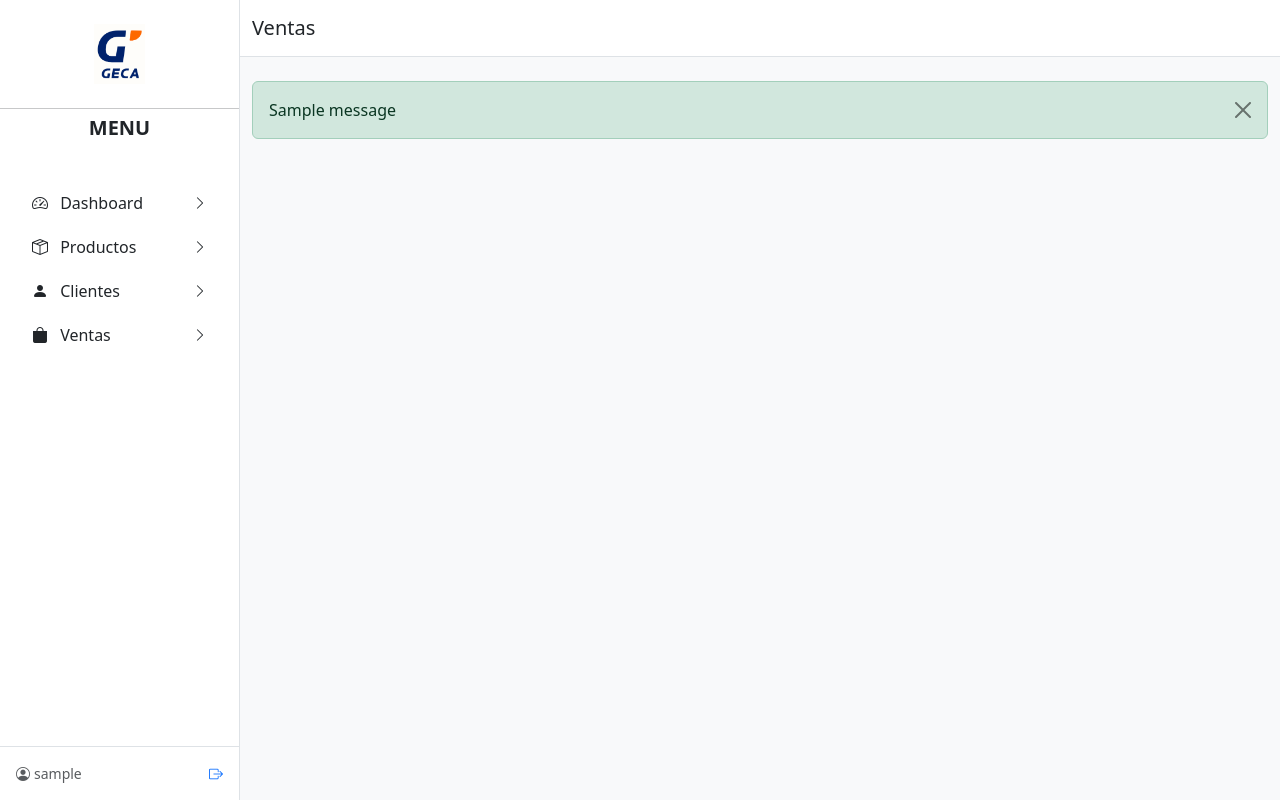
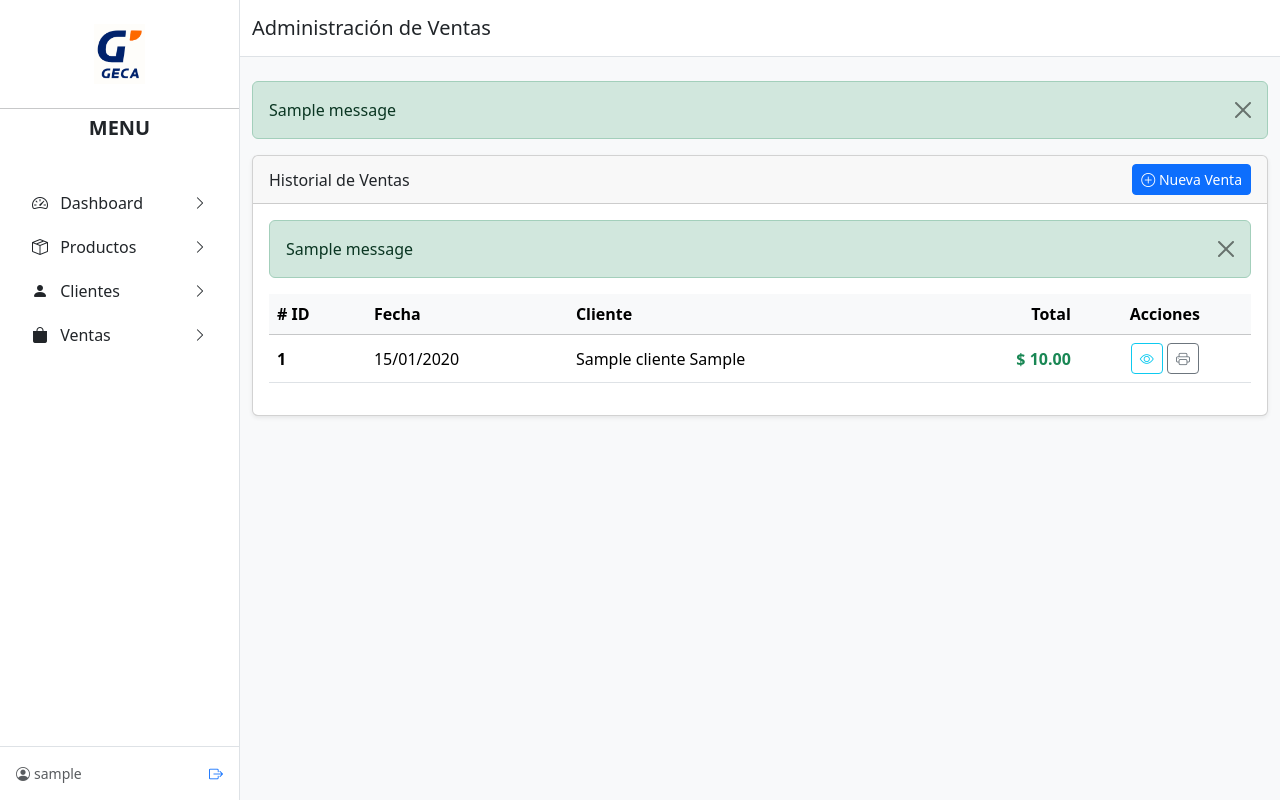
Before and after one commit to Jasser-Romero/Ferreteria-GECA, a Django app: page /ventas/ in a window 1280 px wide. Run offline with Django 4.2, Linux system fonts and the light colour scheme; a user stored in the database is signed in; tables that the repository leaves empty hold one stand-in row (values such as "Sample post"); one stand-in notice (Sample message) is shown.

Commit message:
feat: Logica para el modulo de Ventas y Detalle

```diff
--- a/ferreteria_GECA/settings.py
+++ b/ferreteria_GECA/settings.py
@@ -44,6 +44,7 @@
     'django.contrib.sessions',
     'django.contrib.messages',
     'django.contrib.staticfiles',
+    'django.contrib.humanize',
     'ventas'
 ]
 
--- a/ventas/models.py
+++ b/ventas/models.py
@@ -19,6 +19,9 @@
     PrimerApellido=models.CharField(max_length=50)
     SegundoApellido=models.CharField(max_length=50)
     Activo=models.BooleanField(default=True)
+
+    def __str__(self):
+        return f"{self.PrimerNombre} {self.PrimerApellido}".strip()
 
 class Marca(models.Model):
     Id_Marca=models.AutoField(primary_key=True)
@@ -52,6 +55,9 @@
         constraints = [
             CheckConstraint(check=Q(Existencia__gte=0), name='producto_existencia_ge_0'),
         ]
+
+    def __str__(self):
+        return self.NombreProducto
 
 class Venta(models.Model):
     Id_Venta=models.AutoField(primary_key=True)
--- a/ventas/templates/layout.html
+++ b/ventas/templates/layout.html
@@ -59,7 +59,6 @@
                             <i class="bi bi-chevron-right small"></i>
                         </a>
 
-                        <!-- SUBMENÚ -->
                         <ul class="submenu list-unstyled mt-1">
 
                             <li class="nav-item mb-1">
@@ -91,17 +90,36 @@
                         </a>
                     </li>
 
-                    <li class="nav-item mb-1">
+                    <li class="nav-item mb-1 dropdown">
             <a class="nav-link d-flex align-items-center justify-content-between text-dark"
-                            href="{% url 'ventas_lista' %}">
+                href="#">
                 <span>
                     <i class="bi bi-bag-fill me-2"></i>
                     Ventas
                 </span>
                 <i class="bi bi-chevron-right small"></i>
             </a>
+
+            <ul class="submenu list-unstyled mt-1">
+
+                <li class="nav-item mb-1">
+                    <a class="nav-link text-dark ps-3 d-flex align-items-center"
+                        href="{% url 'ventas_registrar' %}">
+                        <i class="bi bi-plus-circle me-2"></i>
+                        Registrar Venta
+                    </a>
                 </li>
 
+                <li class="nav-item mb-1">
+                    <a class="nav-link text-dark ps-3 d-flex align-items-center"
+                        href="{% url 'ventas_lista' %}">
+                        <i class="bi bi-list-ul me-2"></i>
+                        Listar Ventas
+                    </a>
+                </li>
+
+            </ul>
+        </li>
                 </ul>
             </nav>
 
--- a/ventas/templates/ventas.html
+++ b/ventas/templates/ventas.html
@@ -1,6 +1,81 @@
 {% extends 'layout.html' %}
-{% block title %}Login{% endblock %}
-{% block page_title %}Ventas{% endblock %}
+{% load humanize %} {# Necesario para formatear moneda #}
+
+{% block title %}Listado de Ventas{% endblock %}
+{% block page_title %}Administración de Ventas{% endblock %}
+
 {% block content %}
+<div class="card shadow-sm">
+  <div class="card-header d-flex justify-content-between align-items-center">
+    <span>Historial de Ventas</span>
+    <a href="{% url 'ventas_registrar' %}" class="btn btn-sm btn-primary">
+      <i class="bi bi-plus-circle"></i> Nueva Venta
+    </a>
+  </div>
 
+  <div class="card-body">
+    {% if messages %}
+      {% for message in messages %}
+        <div class="alert alert-{{ message.tags }} alert-dismissible fade show" role="alert">
+          {{ message }}
+          <button type="button" class="btn-close" data-bs-dismiss="alert" aria-label="Close"></button>
+        </div>
+      {% endfor %}
+    {% endif %}
+
+    <div class="table-responsive">
+      <table class="table table-hover align-middle">
+        <thead class="table-light">
+          <tr>
+            <th scope="col"># ID</th>
+            <th scope="col">Fecha</th> <th scope="col">Cliente</th>
+            <th scope="col" class="text-end">Total</th>
+            <th scope="col" class="text-center">Acciones</th>
+          </tr>
+        </thead>
+        <tbody>
+          {% for venta in ventas %}
+          <tr>
+            <td><strong>{{ venta.Id_Venta }}</strong></td>
+
+            <td>
+                {% if venta.Fecha_Venta %}
+                    {{ venta.Fecha_Venta|date:"d/m/Y" }}
+                {% else %}
+                    <span>--/--/--</span>
+                {% endif %}
+            </td>
+
+            <td>
+              {{ venta.Cliente.PrimerNombre }} {{ venta.Cliente.PrimerApellido }}
+            </td>
+
+            <td class="text-end fw-bold text-success">
+              {# Usa intcomma si tienes django.contrib.humanize, sino solo formatealo #}
+              $ {{ venta.total_calculado|floatformat:2 }}
+            </td>
+
+            <td class="text-center">
+                <a href="{% url 'ventas_detalle' venta.Id_Venta %}" class="btn btn-sm btn-outline-info" title="Ver Detalles">
+                    <i class="bi bi-eye"></i>
+                </a>
+
+                <button type="button" class="btn btn-sm btn-outline-secondary" title="Imprimir Ticket">
+                    <i class="bi bi-printer"></i>
+                </button>
+            </td>
+          </tr>
+          {% empty %}
+          <tr>
+            <td colspan="5" class="text-center py-4 text-muted">
+              <i class="bi bi-inbox fs-1 d-block mb-2"></i>
+              No hay ventas registradas aún.
+            </td>
+          </tr>
+          {% endfor %}
+        </tbody>
+      </table>
+    </div>
+  </div>
+</div>
 {% endblock %}
--- a/ventas/urls.py
+++ b/ventas/urls.py
@@ -15,4 +15,6 @@
     path("clientes/", views.clientes_lista, name="clientes_lista"),
     path('clientes/registrar/', views.clientes_registrar, name='clientes_registrar'),
     path("ventas/", views.ventas_lista, name="ventas_lista"),
+    path("ventas_registrar/", views.ventas_registrar, name="ventas_registrar"),
+    path('ventas/detalle/<int:pk>/', views.ventas_detalle, name='ventas_detalle')
 ]
--- a/ventas/views.py
+++ b/ventas/views.py
@@ -4,8 +4,13 @@
 from django.contrib.auth.decorators import login_required
 from django.contrib.auth.forms import AuthenticationForm
 from django import forms
+from django.forms import formset_factory, ModelForm
+from django.db import transaction, IntegrityError, models
+from django.core.exceptions import ValidationError
+from django.db.models import Sum, F, Value
+from django.db.models.functions import Coalesce
 
-from .models import Cliente, Marca, Categoria, Producto
+from .models import Cliente, Marca, Categoria, Producto, Venta, VentaDetalle
 
 
 # Create your views here.
@@ -358,3 +363,115 @@
         'cliente_edit': cliente_edit,
     }
     return render(request, 'clientes_registrar.html', context)
+
+class VentaForm(ModelForm):
+    class Meta:
+        model = Venta
+        fields = ['Cliente']
+        widgets = {
+            'Cliente': forms.Select(attrs={'class': 'form-select select2'}),
+        }
+
+
+
+class DetalleVentaForm(ModelForm):
+    class Meta:
+        model = VentaDetalle
+        fields = ['Producto', 'CantidadVendida']
+        widgets = {
+            'Producto': forms.Select(attrs={'class': 'form-select select2'}),
+            'CantidadVendida': forms.NumberInput(attrs={'class': 'form-control'}),
+        }
+
+@login_required
+def ventas_registrar(request):
+    DetalleFormSet = formset_factory(DetalleVentaForm, extra=1)
+    clientes = Cliente.objects.filter(Activo=True)
+    productos = Producto.objects.all()
+
+    if request.method == "POST":
+        venta_form = VentaForm(request.POST)
+        detalle_formset = DetalleFormSet(request.POST)
+
+        venta_form.fields["Cliente"].queryset = clientes
+        for form in detalle_formset:
+            form.fields["Producto"].queryset = productos
+
+        if venta_form.is_valid() and detalle_formset.is_valid():
+            detalles_data = []
+            for form in detalle_formset:
+                if form.cleaned_data:
+                    prod = form.cleaned_data["Producto"]
+                    qty = form.cleaned_data["CantidadVendida"]
+                    if prod.Existencia < qty:
+                        messages.error(request, f"No hay stock suficiente para {prod.NombreProducto}. Stock actual: {prod.Existencia}")
+                        return render(request, "ventas_registrar.html", {
+                            "venta_form": venta_form,
+                            "detalle_formset": detalle_formset,
+                            "clientes": clientes,
+                            "productos": productos,
+                        })
+                    detalles_data.append((prod, qty))
+
+            try:
+                with transaction.atomic():
+                    venta = venta_form.save()
+                    for prod, qty in detalles_data:
+                        detalle = VentaDetalle(
+                            Venta=venta,
+                            Producto=prod,
+                            CantidadVendida=qty,
+                            PrecioUnitario=prod.Precio
+                        )
+                        detalle.save()
+                messages.success(request, "Venta registrada correctamente.")
+                return redirect("ventas_lista")
+            except ValidationError as e:
+                messages.error(request, f"Error al registrar la venta: {e}")
+                return render(request, "ventas_registrar.html", {
+                    "venta_form": venta_form,
+                    "detalle_formset": detalle_formset,
+                    "clientes": clientes,
+                    "productos": productos,
+                })
+        else:
+            messages.error(request, "Por favor corrige los errores del formulario.")
+
+    else:
+        venta_form = VentaForm()
+        detalle_formset = DetalleFormSet()
+        venta_form.fields["Cliente"].queryset = clientes
+        for form in detalle_formset:
+            form.fields["Producto"].queryset = productos
+
+    return render(request, "ventas_registrar.html", {
+        "venta_form": venta_form,
+        "detalle_formset": detalle_formset,
+        "clientes": clientes,
+        "productos": productos,
+    })
+
+@login_required
+def ventas_lista(request):
+    ventas = Venta.objects.select_related('Cliente').annotate(
+        total_calculado=Coalesce(
+            Sum(F('detalles__CantidadVendida') * F('detalles__PrecioUnitario')),
+            Value(0.00),
+            output_field=models.DecimalField(max_digits=12, decimal_places=2)
+        )
+    ).order_by('-Id_Venta')
+
+    return render(request, "ventas.html", {
+        "ventas": ventas
+    })
+
+@login_required
+def ventas_detalle(request, pk):
+    venta = get_object_or_404(Venta, pk=pk)
+
+    detalles = venta.detalles.select_related('Producto').all()
+
+    return render(request, "ventas_detalle.html", {
+        "venta": venta,
+        "detalles": detalles
+    })
```
Also changed, not shown: ventas/templates/ventas_detalle.html (added, +75 -0 lines), ventas/templates/ventas_registrar.html (added, +225 -0 lines). Lines whose indentation alone changed are shown as unchanged.
